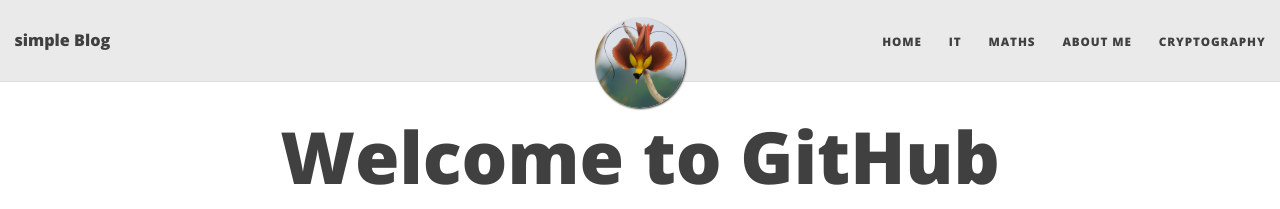
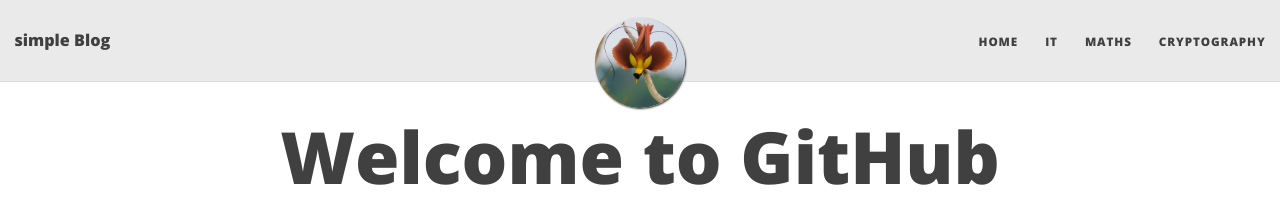
Before and after one commit to Seriouscatmusician/CryptographyMathBlog, a Jekyll site: the page built from index.md, in a window 1280 px wide. Shown: the top 209 px of the page. Built offline with Jekyll 4.4.1, drawn with Linux system fonts in a browser that asks for light colours; nearby versions of some CDN libraries; our own code applies the rules of GitHub Pages for plain Markdown files; formulas are drawn with MathJax 3; the list of posts is cut into pages by our own code.

Commit message:
Update _config.yml

```diff
--- a/_config.yml
+++ b/_config.yml
@@ -19,7 +19,6 @@
   Home: "index"
   IT: "it"
   Maths: "maths"
-  About Me: "about"
   Cryptography: "cryptography"
 
 # --- Logo --- #
```
